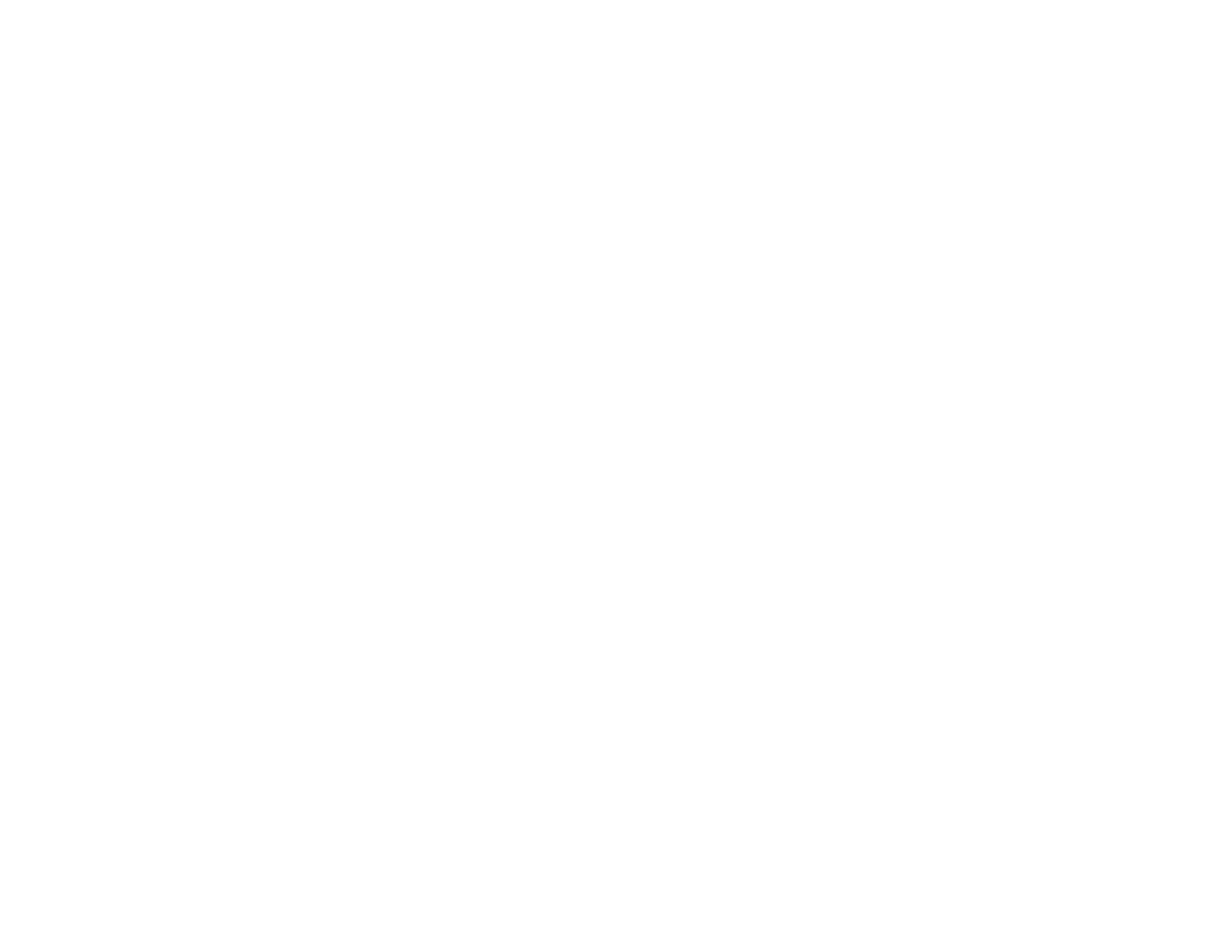
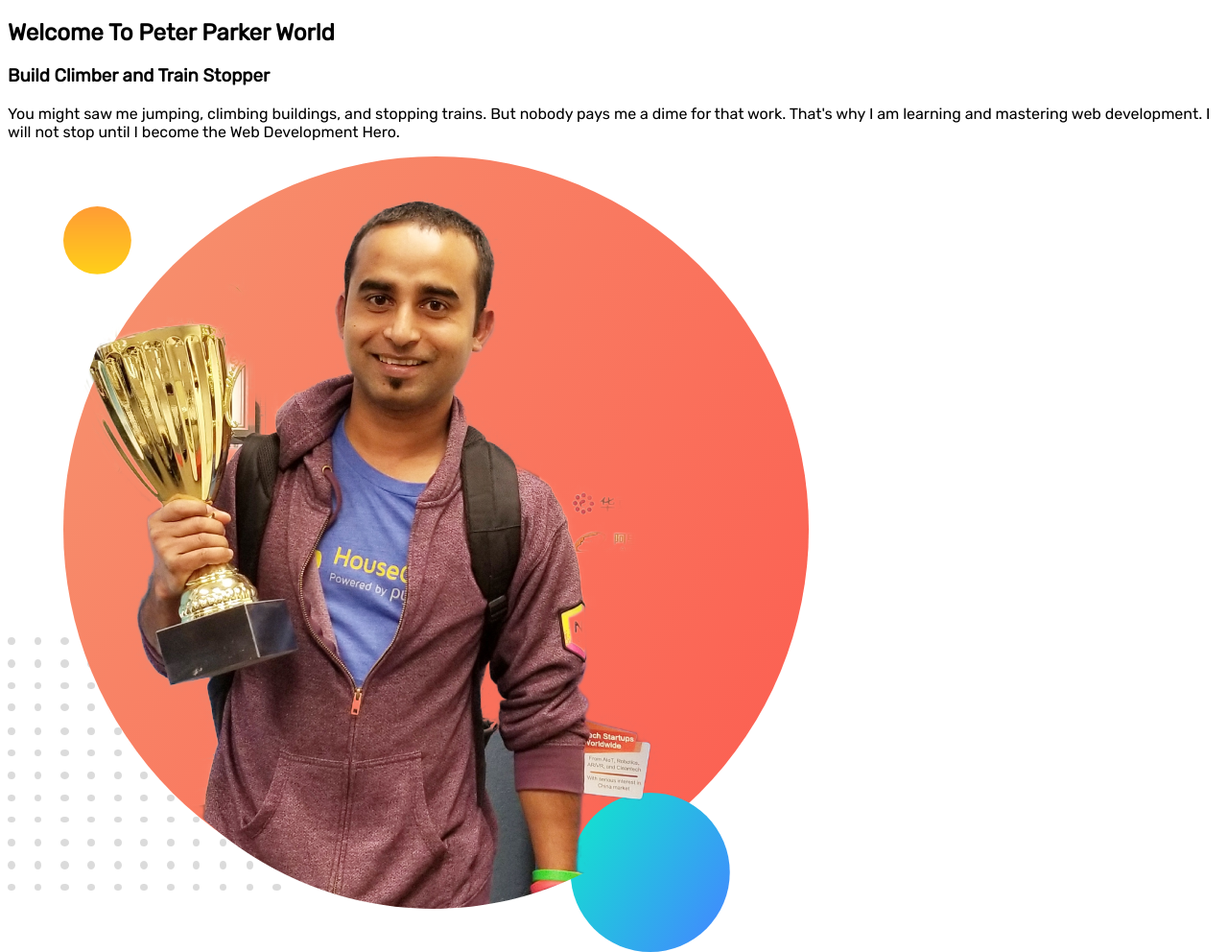
Before and after one commit to Aseer132051/my-fast-website, a plain HTML site: page index.html in a window 1280 px wide. Shown: the whole page at 96% size. Before the commit the page ends 800 px from the top, so only its background shows below. Drawn offline with Linux system fonts and the light colour scheme.

Commit message:
added image

```diff
--- a/index.html
+++ b/index.html
@@ -7,9 +7,27 @@
     <meta name="viewport" content="width=device-width, initial-scale=1.0">
     <title>Semi-pro Website</title>
     <link rel="stylesheet" href="style.css">
+    <link rel="preconnect" href="https://fonts.googleapis.com">
+    <link rel="preconnect" href="https://fonts.gstatic.com" crossorigin>
+    <link href="https://fonts.googleapis.com/css2?family=Rubik&display=swap" rel="stylesheet">
 </head>
 
 <body>
+    <section class="first-part">
+        <div>
+            <h1>Welcome To Peter Parker World</h1>
+            <h3>Build Climber and Train Stopper</h3>
+            <p>You might saw me jumping, climbing buildings, and stopping trains. But nobody pays me a dime for that
+                work.
+                That's why I am learning and mastering web development. I will not stop until I become the Web
+                Development
+                Hero.</p>
+        </div>
+        <div>
+            <img src="images/jhankar.png" alt="">
+        </div>
+    </section>
+
 
 </body>
 
--- a/style.css
+++ b/style.css
@@ -0,0 +1,3 @@
+.first-part{
+    font-family: 'Rubik', sans-serif;
+}
```
Also changed, not shown: images/cartoon.jpg (added), images/disney.jpg (added), images/jhankar.png (added), images/jhankar2.png (added), images/movie.jpg (added).
